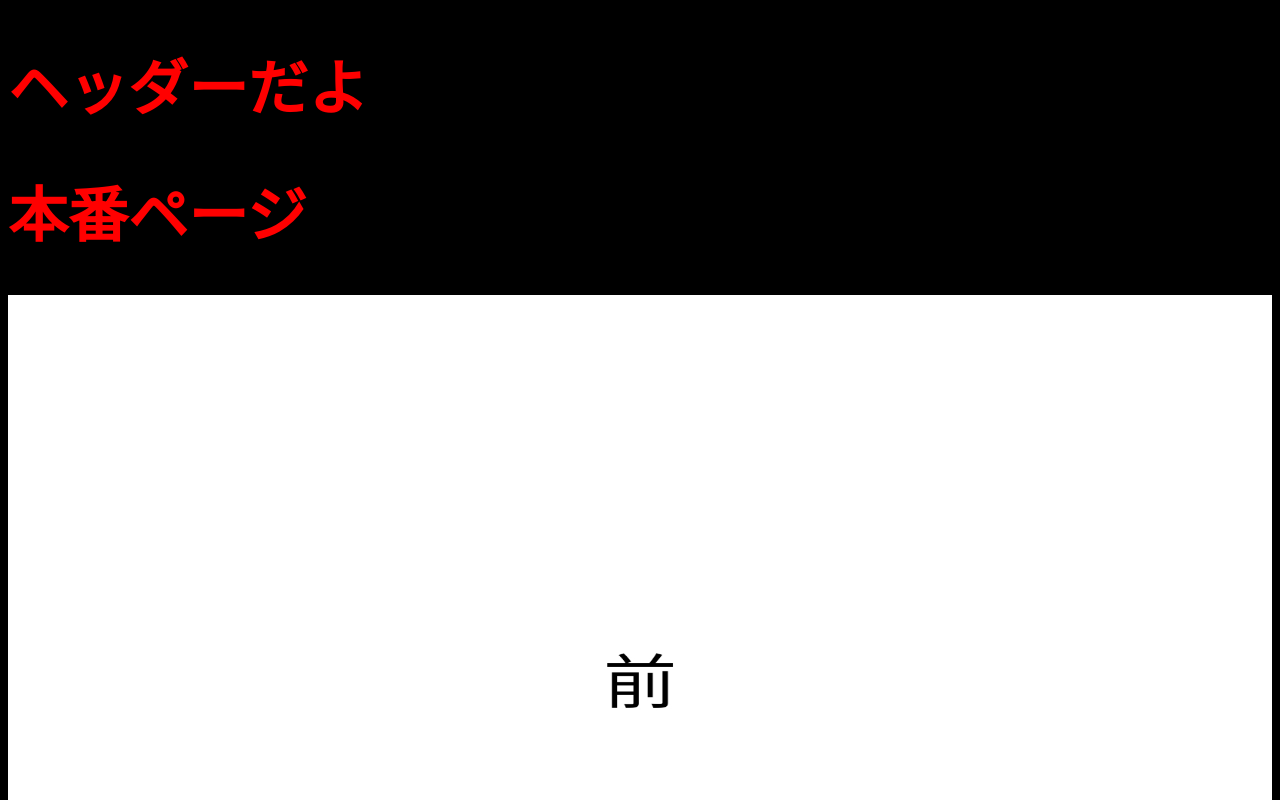
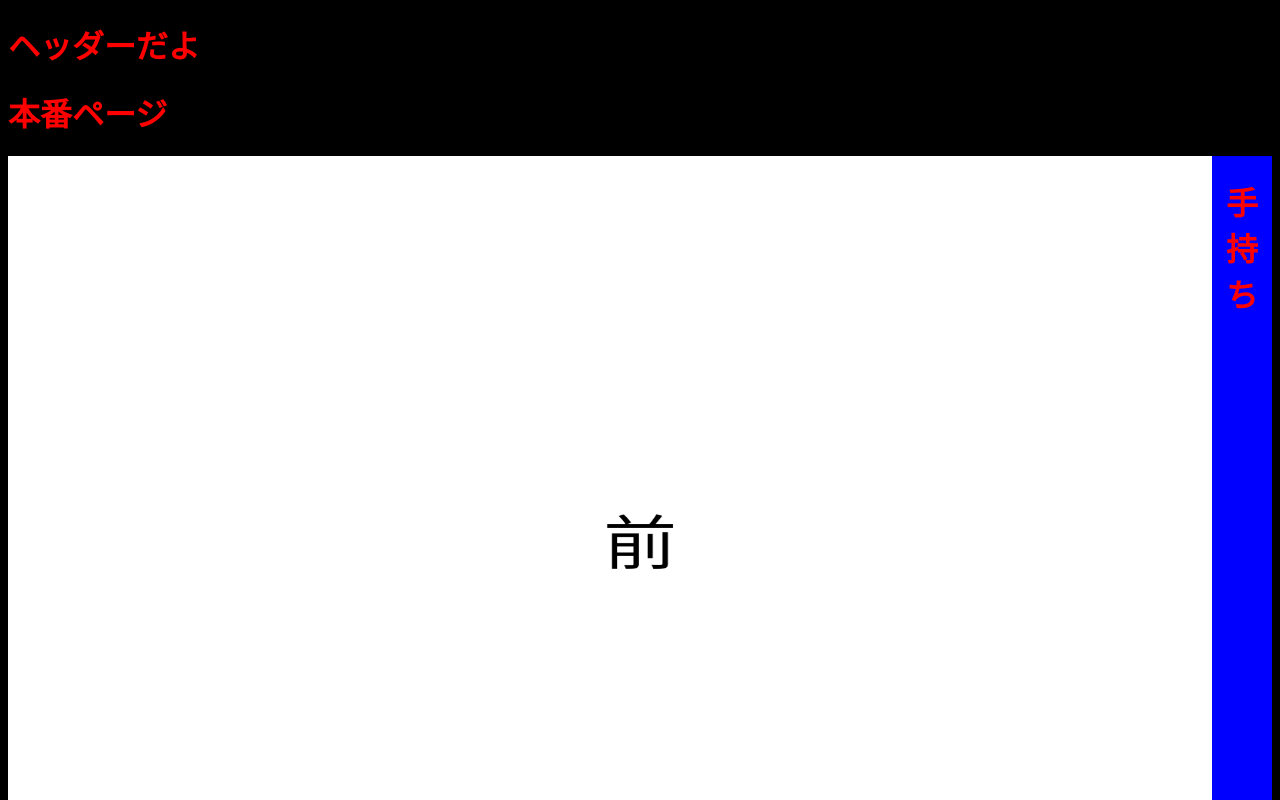
Before and after one commit to SatakeYusuke19920527/americandog, a Next.js app: page /secondtest in a window 1280 px wide. Shown: the top 800 px of the page. Built offline with nearby package versions, Linux system fonts and the light colour scheme.

Commit message:
202392sa

```diff
--- a/package.json
+++ b/package.json
@@ -16,6 +16,7 @@
     "next": "13.4.9",
     "postcss": "8.4.25",
     "react": "18.2.0",
+    "react-collapsed": "^4.0.4",
     "react-dom": "18.2.0",
     "tailwindcss": "3.3.2",
     "typescript": "5.1.6"
--- /dev/null
+++ b/src/components/Hand.tsx
@@ -0,0 +1,22 @@
+import { ReactElement } from 'react'
+
+export default function Hand() {
+  return (
+      <>
+      <div className="hand">
+      <h1 className="handle">手持ち</h1>
+      </div>
+      </>
+    )
+}
+
+  type LayoutProps = Required<{
+  readonly children: ReactElement
+}>
+
+export const Handle = ({ children }: LayoutProps) => (
+  <>
+    <Hand />
+    {children}
+  </>
+)
--- a/src/pages/secondtest.tsx
+++ b/src/pages/secondtest.tsx
@@ -1,15 +1,20 @@
-import Image from 'next/image'
-import {Layout} from "../components/Layout"
+import { Layout } from "../components/Layout"
+import { Handle } from "../components/Hand"
 
 export default function About() {
+
     return (
       <Layout>
         <div>
-    <h1 className="example">本番ページ</h1>
-    <div className='honban'>
-    <img className='honbanimg' src="/front.png"/>
-    </div>
-    </div>
+          <h1 className="example">本番ページ</h1>
+          <div className='honban'>
+            <div className="bg-img">
+              <Handle>
+                {/* aaa */}
+              </Handle>
+              </div>
+          </div>
+        </div>
       </Layout>
     )
-  }
+}
--- a/src/styles/globals.css
+++ b/src/styles/globals.css
@@ -4,7 +4,6 @@
 
 .example {
   color: red;
-  font-size: 60px;
 }
 
 .center {
@@ -12,10 +11,32 @@
   margin-top: 5em;
 }
 
-.honban{
+.honban {
   text-align: center;
 }
-.honbanimg{
+
+/* .honbanimg {
   height: 60vw;
   width: 100%;
+} */
+
+.bg-img {
+  background-image: url('/front.png');
+  background-repeat: no-repeat;
+  background-size: 100% 100%;
+  display: flex;
+  justify-content: flex-end;
+  width: 100%;
+  height: 60vw;
 }
+
+.hand {
+  height: 100%;
+  width: 60px;
+  display: flex;
+  background-color: blue;
+}
+
+.handle {
+  color: red;
+}
```
Also changed, not shown: src/components/Header.tsx (line endings or trailing spaces), src/pages/hello.ts (renamed from src/pages/api/hello.ts), 1 other file (tests, documents, lock files or other folders).
